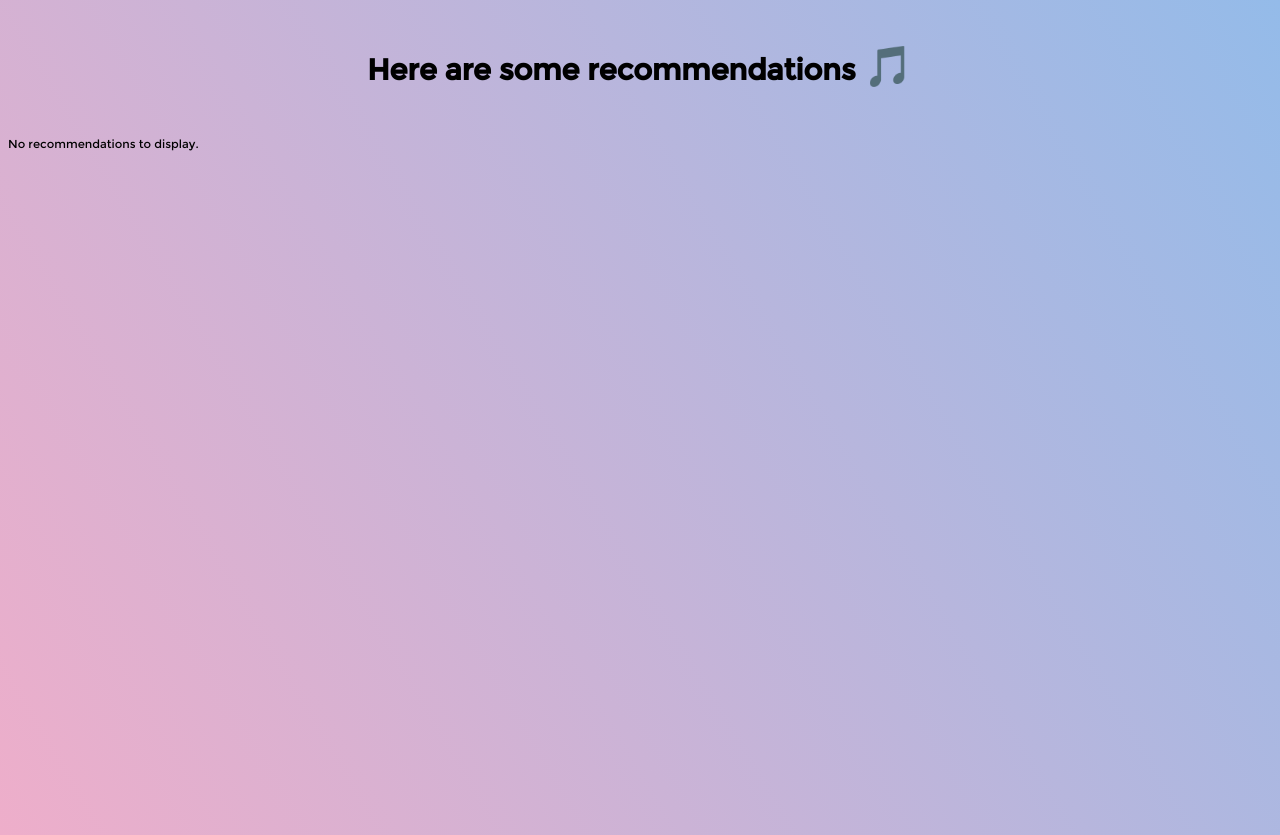
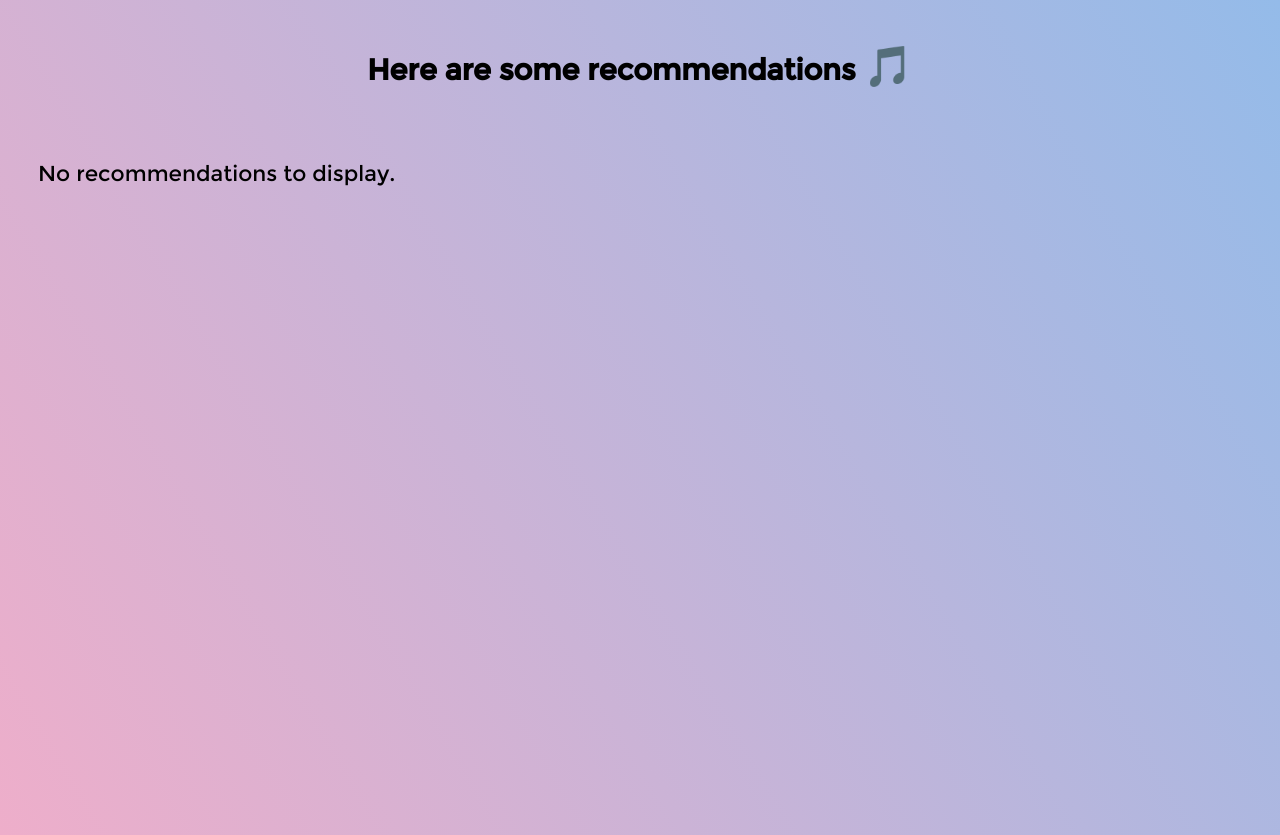
Before and after one commit to lyeric2022/canticum, a React (Vite) app: page /recommendations in a window 1280 px wide. Built offline with nearby package versions, Linux system fonts and the light colour scheme; a web font is replaced by a local one.

Commit message:
style no recommendations message

```diff
--- a/src/App.css
+++ b/src/App.css
@@ -21,3 +21,8 @@ body {
   align-items: center;
   justify-content: center;
 }
+
+#no-rec-text {
+  font-size: 30px;
+  padding-left: 30px;
+}
--- a/src/RecPage/Recommendations.jsx
+++ b/src/RecPage/Recommendations.jsx
@@ -31,7 +31,7 @@ function Recommendations() {
           ))}
         </ul>
       ) : (
-        <p>No recommendations to display.</p>
+        <p id="no-rec-text">No recommendations to display.</p>
       )}
     </div>
   );
```
